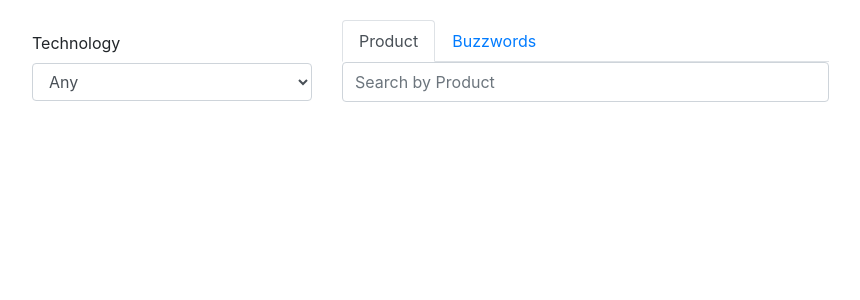
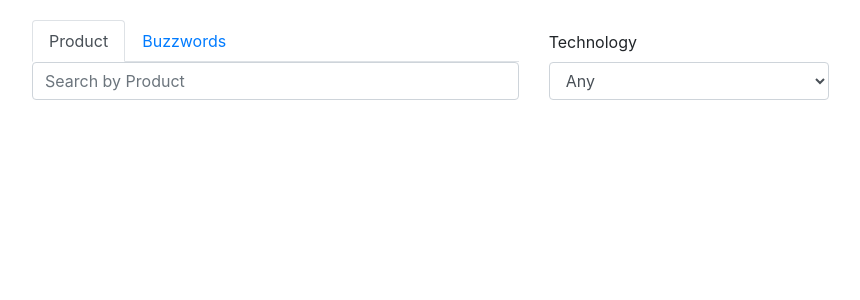
Before and after one commit to benelan/product2queue, a React (Create React App) app: page / in a window 1280 px wide. Shown: the top 300 px of the page, without its empty margins (3-863 px from the left). Built offline with nearby package versions, Linux system fonts and the light colour scheme.

Commit message:
css changes for input ui

```diff
--- a/src/components/App.js
+++ b/src/components/App.js
@@ -57,7 +57,7 @@ class App extends React.Component {
 
     // iterate through the rows
     result.data.forEach((row, index) => {
-      if (index != 0) {
+      if (index !== 0) {
         // if the row is not the header
         let object = {}; // init the product object
         object["product"] = row[0]; // set the product to the value
--- a/src/components/Product.js
+++ b/src/components/Product.js
@@ -87,7 +87,7 @@ class Product extends React.Component {
               className="input"
               id="productInput"
               style={{
-                height: "40px",
+                height: "38px",
               }}
               onChange={this.props.onProductChange}
               placeholder="Search by Product"
@@ -100,7 +100,7 @@ class Product extends React.Component {
               className="input"
               id="buzzwordsInput"
               style={{
-                height: "40px",
+                height: "38px",
               }}
               onChange={this.props.onBuzzwordsChange}
               placeholder="Search by Buzzwords"
--- a/src/components/Search.js
+++ b/src/components/Search.js
@@ -180,17 +180,10 @@ class Search extends React.Component {
 
     const extraM = {
       marginBottom: "10px",
-      marginTop: "11px"
+      marginTop: "10px"
     }
     return (
       <Row className="justify-content-md-center" style={appStyle}>
-        <Col style={extraM} md={{ size: 3, offset: 0 }}>
-          <Technology
-            onTechnologyChange={this.handleTechnologyChange}
-            techList={this.props.techList}
-          />
-        </Col>
-
         <Col style={mBot} md={{ size: 5, offset: 0 }}>
           <Product
             filtered={this.state.filtered}
@@ -199,6 +192,14 @@ class Search extends React.Component {
             onResult={this.findResult}
           />
         </Col>
+
+        <Col style={extraM} md={{ size: 3, offset: 0 }}>
+          <Technology
+            onTechnologyChange={this.handleTechnologyChange}
+            techList={this.props.techList}
+          />
+        </Col>
+
         <Col style={extraM} md={{ size: 4, offset: 0 }}>
           <Result results={this.state.results} />
         </Col>
--- a/src/index.css
+++ b/src/index.css
@@ -14,7 +14,6 @@ code {
 
 select:active,
 select:focus,
-select:hover,
 input:active,
 input:focus,
 input:hover,
```
